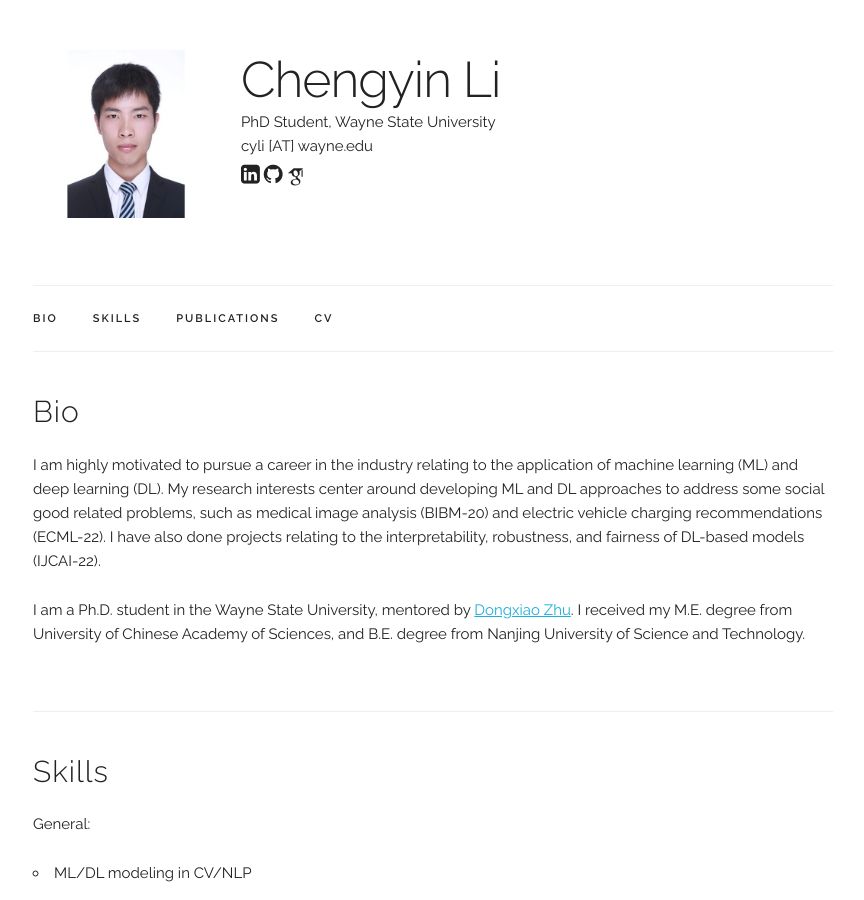
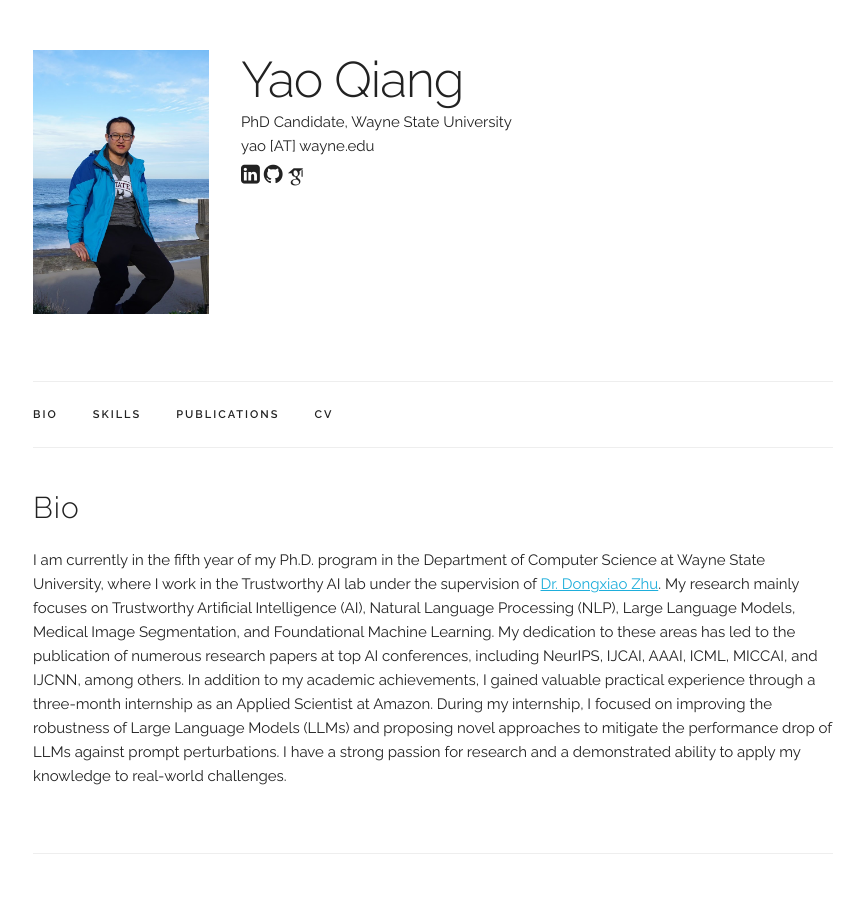
Before and after one commit to qiangyao1988/qiangyao1988.github.io, a Jekyll site: the page built from index.html, in a window 1280 px wide and 900 px high. Shown: the whole window, without its empty margins (207-1071 px from the left). Built offline with Jekyll 4.4.1, drawn with Linux system fonts in a browser that asks for light colours; some web fonts are replaced; some of the changed text lies outside the part shown.

Commit message:
update information
update information

```diff
--- a/_layouts/default.html
+++ b/_layouts/default.html
@@ -6,8 +6,8 @@
   –––––––––––––––––––––––––––––––––––––––––––––––––– -->
   <meta charset="utf-8">
   <title>{{ site.data.main_info.name }} | {{ page.title }}</title>
-  <meta name="description" content="Chengyin Li">
-  <meta name="author" content="Chengyin Li">
+  <meta name="description" content="Yao Qiang">
+  <meta name="author" content="Yao Qiang">
 
   <!-- Mobile Specific Metas
   –––––––––––––––––––––––––––––––––––––––––––––––––– -->
--- a/index.html
+++ b/index.html
@@ -6,43 +6,14 @@ title: Home
 <div class="docs-section" id="bio">
   <h4>Bio</h4>
   <p>
-     I am highly motivated to pursue a career in the industry relating to the application of machine learning (ML) and deep learning (DL).
-    My research interests center around developing ML and DL approaches to address some social good related problems, such as medical image analysis (BIBM-20)
-    and electric vehicle charging recommendations (ECML-22). I have also done projects relating to the interpretability, robustness, and fairness of DL-based models
-    (IJCAI-22).
+    I am currently in the fifth year of my Ph.D. program in the Department of Computer Science at Wayne State University,
+    where I work in the Trustworthy AI lab under the supervision of <a href="https://dongxiaozhu.github.io/" target="_blank"> Dr. Dongxiao Zhu</a>.
+    My research mainly focuses on Trustworthy Artificial Intelligence (AI), Natural Language Processing (NLP), Large Language Models, Medical Image Segmentation, and Foundational Machine Learning.
+    My dedication to these areas has led to the publication of numerous research papers at top AI conferences, including NeurIPS, IJCAI, AAAI, ICML, MICCAI, and IJCNN, among others.
+    In addition to my academic achievements, I gained valuable practical experience through a three-month internship as an Applied Scientist at Amazon.
+    During my internship, I focused on improving the robustness of Large Language Models (LLMs) and proposing novel approaches to mitigate the performance drop of LLMs against prompt perturbations.
+    I have a strong passion for research and a demonstrated ability to apply my knowledge to real-world challenges.
   </p>
-<!--   <p>
-    My research interests center around solving spatial-temporal data mining problems and applying the developed
-    learning approaches to broad AI applications in time series forecasting, sentiment analysis in NLP, and
-    healthcare outcome prediction.
-  </p> -->
-
-<!--   <p>
-    I am currently a Ph.D. Student in the Department of Computer Science at Wayne State University.
-    I am well motivated to pursue a research career after several years in the industry.
-    My research focuses on Trustworthy AI, including interpretability, robustness, and fairness.
-    Three first-authored AI research papers have been accepted for publication in major conference venues such as IJCAI and IJCNN.
-    I have also done some projects on machine learning applications in health informatics.
-  </p> -->
-
-  <p>
-  I am a Ph.D. student in the Wayne State University, mentored by <a href="https://dongxiaozhu.github.io/" target="_blank">Dongxiao Zhu</a>.
-  I received my M.E. degree from University of Chinese Academy of Sciences,
-  and B.E. degree from Nanjing University of Science and Technology.
-  </p>
-  <!--
-  I am a Postdoc at the department of Management Science and Engineering at Stanford University, working with <a href="https://web.stanford.edu/~jugander/" target="_blank">Johan Ugander</a>.
-  My research develops tools for analyzing large-scale social data, aiming to provide a better understanding of social structure and behaviors online while also impacting the design of digital social systems.
-  My work often falls at the intersections of Social Networks, Machine Learning, and Causal Inference.
-  </p>
-
-  <p>
-  I completed my Ph.D. from MIT in 2020 under the supervision of Deb Roy.
-  Before coming to MIT, I spent one year in Paris and one year in Barcelona doing a M.Sc. in Data mining and Knowledge Management.
-  I got my B.Sc. from Staffordshire University with First Class honors in Computer Science.
-  Throughout my graduate studies, I spent several summers doing internships in industry, including Yahoo! Labs, Amazon, LinkedIn, and Facebook.
-  </p>
-  -->
 </div>
 
 <!-- ========== Skills ========== -->
@@ -167,81 +138,6 @@ title: Home
   </div>
 </div>
 
-<!-- ========== PROJECTS ==========
-<div class="docs-section" id="projects">
-  <h4>Projects</h4>
-
-  <ul class="tab-nav">
-    <li><div class="button active" data-ref="#projects-selected">Selected</div></li>
-    <li><div class="button" data-ref="#projects-all">All</div></li>
-  </ul>
-
-  <div class="tab-content">
-    <div class="tab-pane active" id="projects-selected">
-      {% assign selected_projects = site.data.projects.projects | where: "selected", "y" %}
-      {% for project in selected_projects %}
-        {% assign index_modulo = forloop.index0 | modulo:3 %}
-        {% if index_modulo == 0 %}
-          <div class="row">
-        {% endif %}
-
-          <div class="four columns">
-            <div class="project-container">
-
-                <div class="project-image-container">
-                  <a href="{{ project.url }}">
-                    <img src="{{ project.thumbnail }}" class="u-max-full-width" />
-                  </a>
-                </div>
-
-                <div class="project-caption">
-                  <b>{{ project.title }}</b> <br/>
-                  {{ project.subtitle }}
-                </div>
-
-            </div>
-          </div>
-
-        {% if index_modulo == 2 %}
-          </div>
-        {% endif %}
-      {% endfor %}
-    </div>
-
-    <div class="tab-pane" id="projects-all">
-      {% for project in site.data.projects.projects %}
-        {% assign index_modulo = forloop.index0 | modulo:3 %}
-        {% if index_modulo == 0 %}
-          <div class="row">
-        {% endif %}
-
-          <div class="four columns">
-            <div class="project-container">
-
-                <div class="project-image-container">
-                  <a href="{{ project.url }}">
-                    <img src="{{ project.thumbnail }}" class="u-max-full-width" />
-                  </a>
-                </div>
-
-                <div class="project-caption">
-                  <b>{{ project.title }}</b> <br/>
-                  {{ project.subtitle }}
-                </div>
-
-            </div>
-          </div>
-
-        {% if index_modulo == 2 %}
-          </div>
-        {% endif %}
-      {% endfor %}
-    </div>
-  </div>
-
-</div>
--->
-
 <!-- ========== RESUME ========== -->
 <div class="docs-section" id="resume">
   <h4>CV</h4>
```
Also changed, not shown: _data/main_info.yaml (+7 -9 lines), _layouts/project.html (deleted, +0 -17 lines), assets/profile-pics/1.jpg (deleted), assets/profile-pics/1_gs.jpg (deleted), assets/profile-pics/1_small.jpg (deleted), assets/profile-pics/1_wider.jpg (deleted), assets/profile-pics/Yao.JPG (added).
